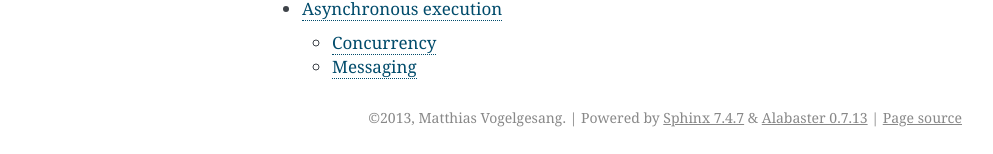
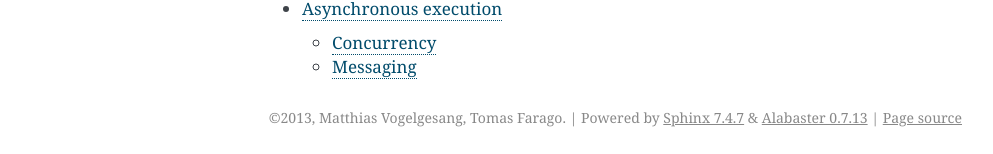
Before and after one commit to ufo-kit/concert, a Sphinx documentation site: the page built from docs/index.rst, in a window 1280 px wide. Shown: the part 1496-1650 px from the top of the page, without its empty margins (148-1141 px from the left). Built offline with Sphinx 7.4.7, drawn with Linux system fonts in a browser that asks for light colours; part of the change alters nothing that is shown.

```diff
--- a/docs/conf.py
+++ b/docs/conf.py
@@ -1,15 +1,17 @@
 # -*- coding: utf-8 -*-
 import sys, os
+
+_authors = [u'Matthias Vogelgesang',
+            u'Tomas Farago']
 
 sys.path.insert(0, os.path.abspath('..'))
 
 extensions = ['sphinx.ext.autodoc']
-# templates_path = ['_templates']
 source_suffix = '.rst'
 master_doc = 'index'
 
 project = u'Concert'
-copyright = u'2013, Matthias Vogelgesang'
+copyright = u'2013, ' + u', '.join(_authors)
 
 version = '0.0'
 release = '0.0.1'
@@ -35,12 +37,11 @@ latex_elements = {
 
 latex_documents = [
   ('index', 'concert.tex', u'Concert Documentation',
-   u'Matthias~Vogelgesang, Thomas~Farago', 'manual'),
+   u', '.join(author.replace(' ', '~') for author in _authors),
+   'manual'),
 ]
 
-
-# -- Options for manual page output --------------------------------------------
 man_pages = [
     ('index', 'concert', u'Concert Documentation',
-     [u'Matthias Vogelgesang', u'Thomas Farago'], 1)
+     _authors, 1)
 ]
```
